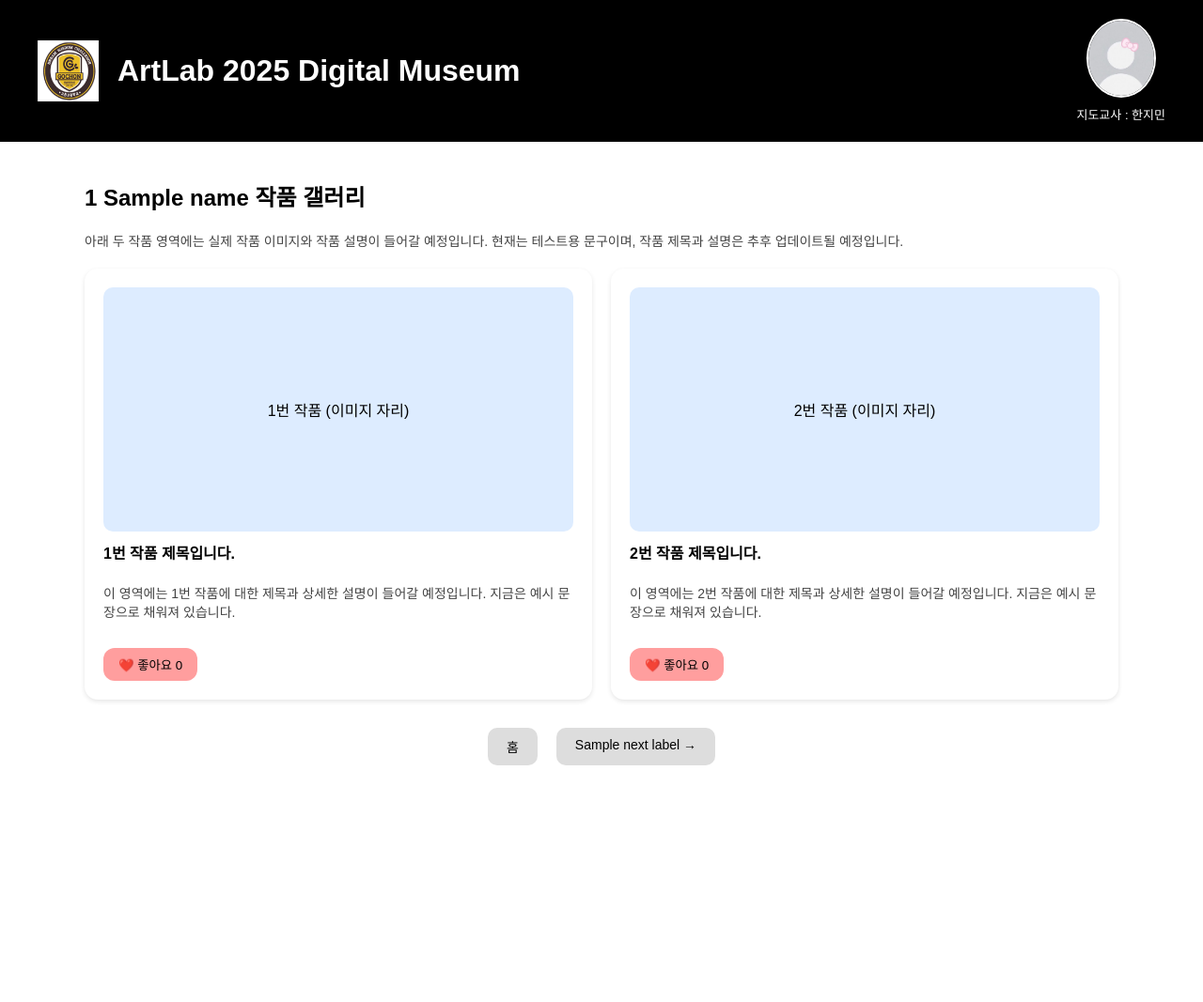
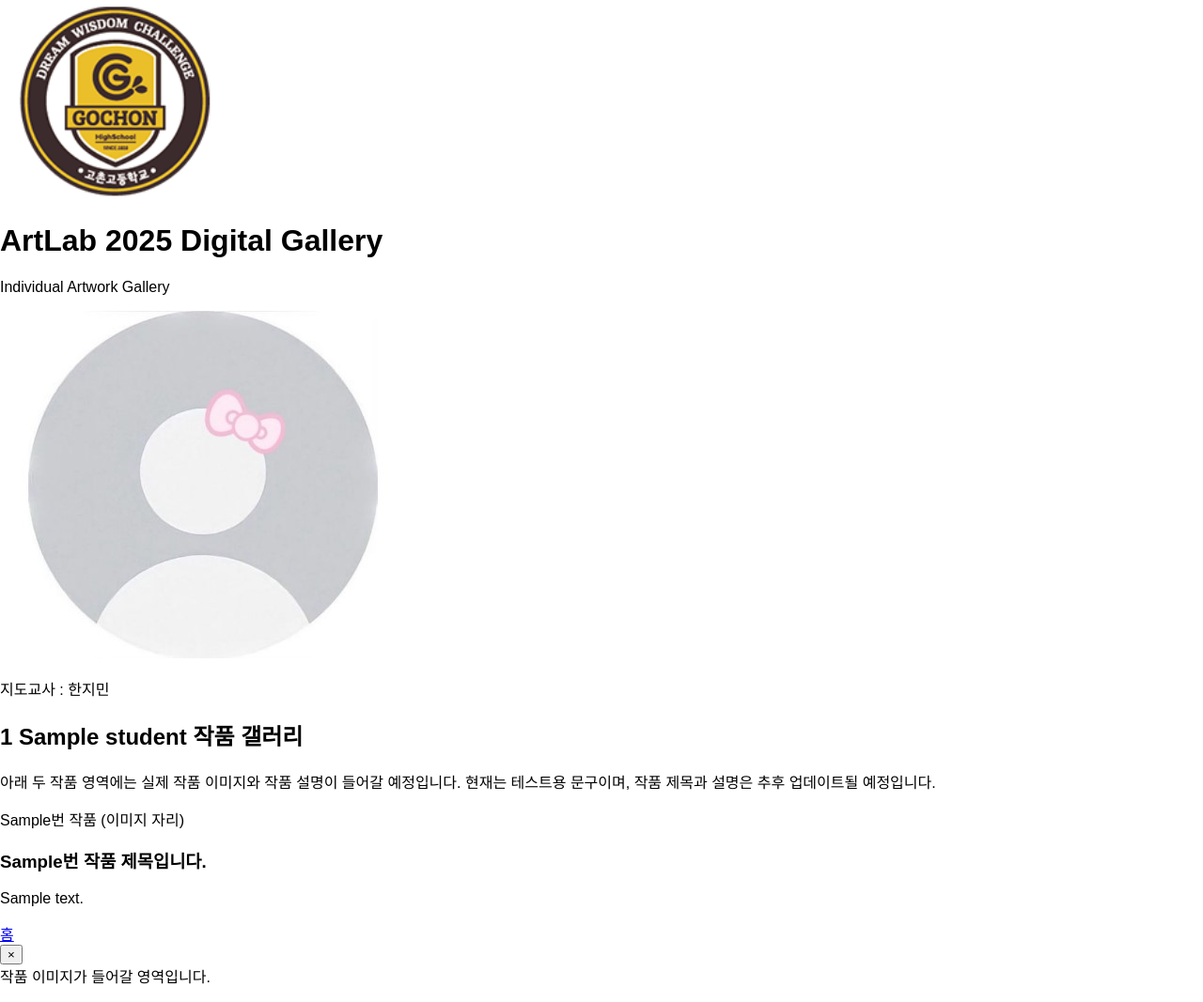
Before and after one commit to pek9931937-glitch/artlab-2025, a Flask app: template templates/student.html in a window 1280 px wide. Shown: the whole page at 94% size. Before the commit the page ends 815 px from the top, so only its background shows below. Run offline with Flask 3, Linux system fonts and the light colour scheme; the template is opened without the code that fills it: most values are stand-ins (such as "Sample title", 1, 10 or a date in 2020).

Commit message:
Update student.html

```diff
--- a/templates/student.html
+++ b/templates/student.html
@@ -1,89 +1,93 @@
-<!DOCTYPE html>
+<!doctype html>
 <html lang="ko">
 <head>
-    <meta charset="UTF-8">
-    <title>{{ name }} 작품 갤러리</title>
+  <meta charset="utf-8">
+  <title>{{ student.id }} {{ student.name }} 작품 갤러리</title>
   <link rel="stylesheet" href="{{ url_for('static', filename='style.css') }}">
 </head>
-
-<!-- 학생 ID를 body data 속성에 넣음 -->
-<body data-student-id="{{ student_id }}">
-
-<header class="header">
-    <a href="/" class="header-left">
-        <img src="{{ url_for('static', filename='gochon-logo.png') }}" class="logo" alt="고촌고 로고">
-        <span class="title">ArtLab 2025 Digital Museum</span>
+<body>
+  <header class="site-header">
+    <div class="header-inner">
+      <div class="logo-area">
+        <a href="{{ url_for('index') }}" class="logo-link">
+          <img src="{{ url_for('static', filename='gochon-logo.png') }}"
+               alt="고촌고 로고"
+               class="school-logo"
+               onerror="this.style.display='none'">
         </a>
-
-    <div class="teacher">
+      </div>
+      <div class="title-area">
+        <h1>ArtLab 2025 Digital Gallery</h1>
+        <p class="subtitle">Individual Artwork Gallery</p>
+      </div>
+      <div class="teacher-area">
         <img src="{{ url_for('static', filename='teacher-hanjimin.jpg') }}"
-             id="teacher-photo" class="teacher-img" alt="지도교사 한지민">
-        <div class="teacher-name">지도교사 : 한지민</div>
+             alt="지도교사 한지민"
+             class="teacher-photo"
+             onerror="this.style.display='none'">
+        <p class="teacher-caption">지도교사 : 한지민</p>
+      </div>
     </div>
   </header>
 
-<!-- 공통 팝업 -->
-<div id="popup" class="popup">
-    <div class="popup-inner">
-        <img id="popup-img" class="popup-img" alt="">
-        <p id="popup-text" class="popup-text"></p>
-    </div>
-</div>
-
-<div class="container">
-
-    <h2>{{ num }} {{ name }} 작품 갤러리</h2>
-    <p class="intro">
+  <main class="page-main">
+    <section class="student-section">
+      <h2>{{ student.id }} {{ student.name }} 작품 갤러리</h2>
+      <p class="student-intro">
         아래 두 작품 영역에는 실제 작품 이미지와 작품 설명이 들어갈 예정입니다.
         현재는 테스트용 문구이며, 작품 제목과 설명은 추후 업데이트될 예정입니다.
       </p>
 
-    <!-- 작품 1번 / 2번 : 가로로 나란히 배치 -->
-    <div class="art-row">
-
-        <div class="art-card">
-            <div class="art-img">
-                1번 작품 (이미지 자리)
-            </div>
-            <h4 class="art-title">1번 작품 제목입니다.</h4>
-            <p class="art-desc">
-                이 영역에는 1번 작품에 대한 제목과 상세한 설명이 들어갈 예정입니다.
-                지금은 예시 문장으로 채워져 있습니다.
-            </p>
-            <!-- data-art="1" 로 작품 번호 표시 -->
-            <button class="like-btn" data-art="1" data-liked="false">❤️ 좋아요 0</button>
+      <div class="artworks-wrapper">
+        {% for art in artworks %}
+        <article class="artwork-card">
+          <!-- 클릭 가능한 큰 이미지 영역 -->
+          <div class="artwork-image-box"
+               data-artwork-no="{{ art.no }}">
+            <span class="artwork-image-placeholder">
+              {{ art.no }}번 작품 (이미지 자리)
+            </span>
           </div>
 
-        <div class="art-card">
-            <div class="art-img">
-                2번 작품 (이미지 자리)
-            </div>
-            <h4 class="art-title">2번 작품 제목입니다.</h4>
-            <p class="art-desc">
-                이 영역에는 2번 작품에 대한 제목과 상세한 설명이 들어갈 예정입니다.
-                지금은 예시 문장으로 채워져 있습니다.
+          <!-- 아래는 카드 안 간단 설명 -->
+          <h3 class="artwork-title">
+            {{ art.no }}번 작품 제목입니다.
+          </h3>
+          <p class="artwork-text">
+            {{ art.description }}
           </p>
-            <!-- data-art="2" -->
-            <button class="like-btn" data-art="2" data-liked="false">❤️ 좋아요 0</button>
+        </article>
+        {% endfor %}
       </div>
 
+      <div class="nav-buttons">
+        <!-- 이전/다음 학생 이동은 나중에 필요하면 추가 -->
+        <a href="{{ url_for('index') }}" class="nav-btn">홈</a>
+      </div>
+    </section>
+  </main>
+
+  <!-- 팝업 오버레이 -->
+  <div id="popup-overlay" class="popup-overlay">
+    <div class="popup-content">
+      <button class="popup-close" aria-label="닫기">&times;</button>
+
+      <div class="popup-image-box">
+        <span id="popup-image-placeholder" class="popup-image-placeholder">
+          작품 이미지가 들어갈 영역입니다.
+        </span>
       </div>
 
-    <div class="nav">
-        {% if prev_id %}
-        <a href="/student/{{ prev_id }}" class="btn-nav">← {{ prev_label }}</a>
-        {% endif %}
-
-        <a href="/" class="btn-nav">홈</a>
-
-        {% if next_id %}
-        <a href="/student/{{ next_id }}" class="btn-nav">{{ next_label }} →</a>
-        {% endif %}
+      <p id="popup-description" class="popup-description">
+        <!-- JS로 설명 교체 -->
+      </p>
+    </div>
   </div>
 
-</div>
-
+  <script>
+    // 파이썬에서 넘긴 작품 설명 데이터 (번호 -> 설명)
+    const popupData = {{ popup_data | tojson }};
+  </script>
   <script src="{{ url_for('static', filename='popup.js') }}"></script>
-
 </body>
 </html>
```
Lines whose indentation alone changed are shown as unchanged.
